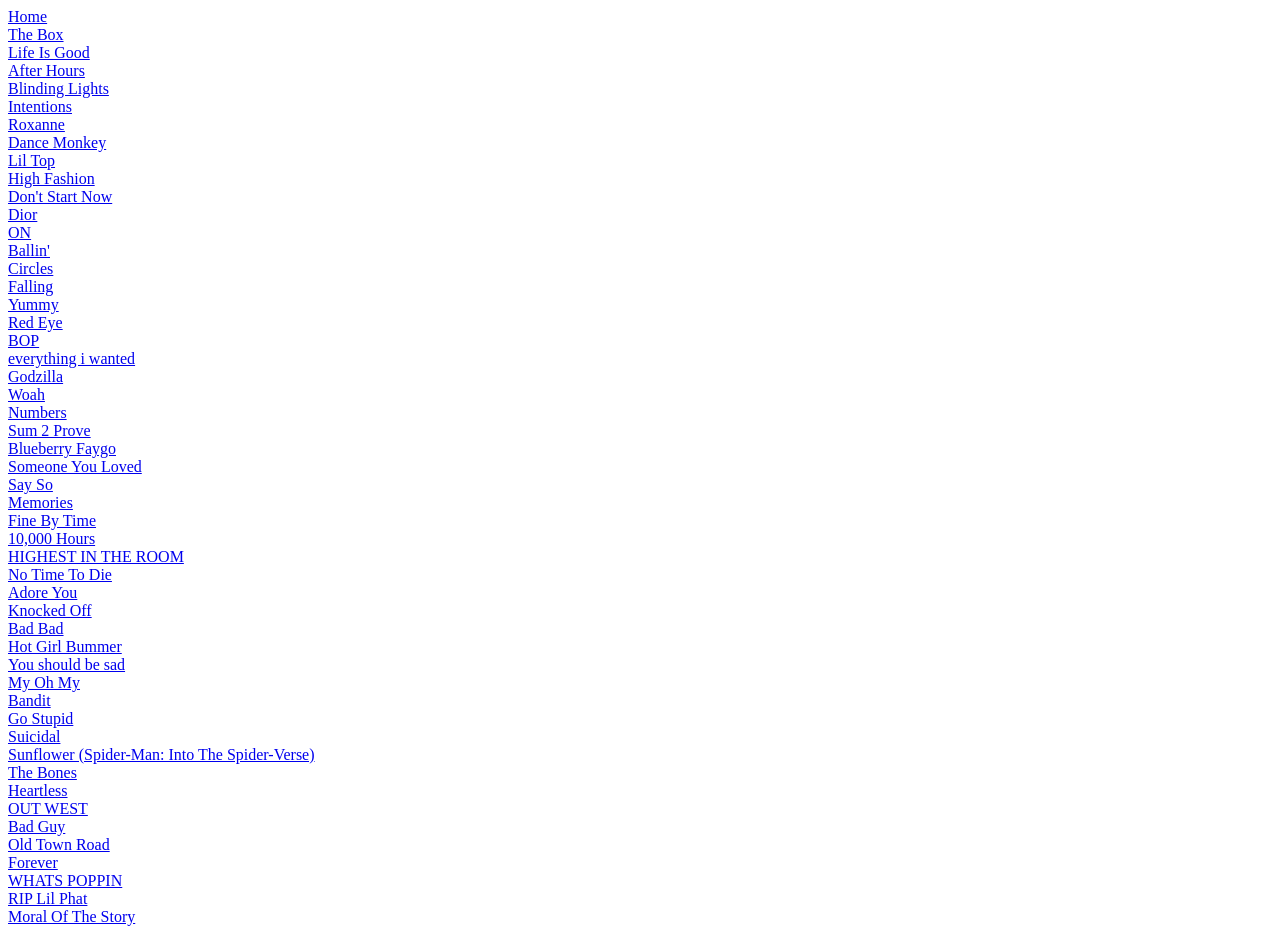
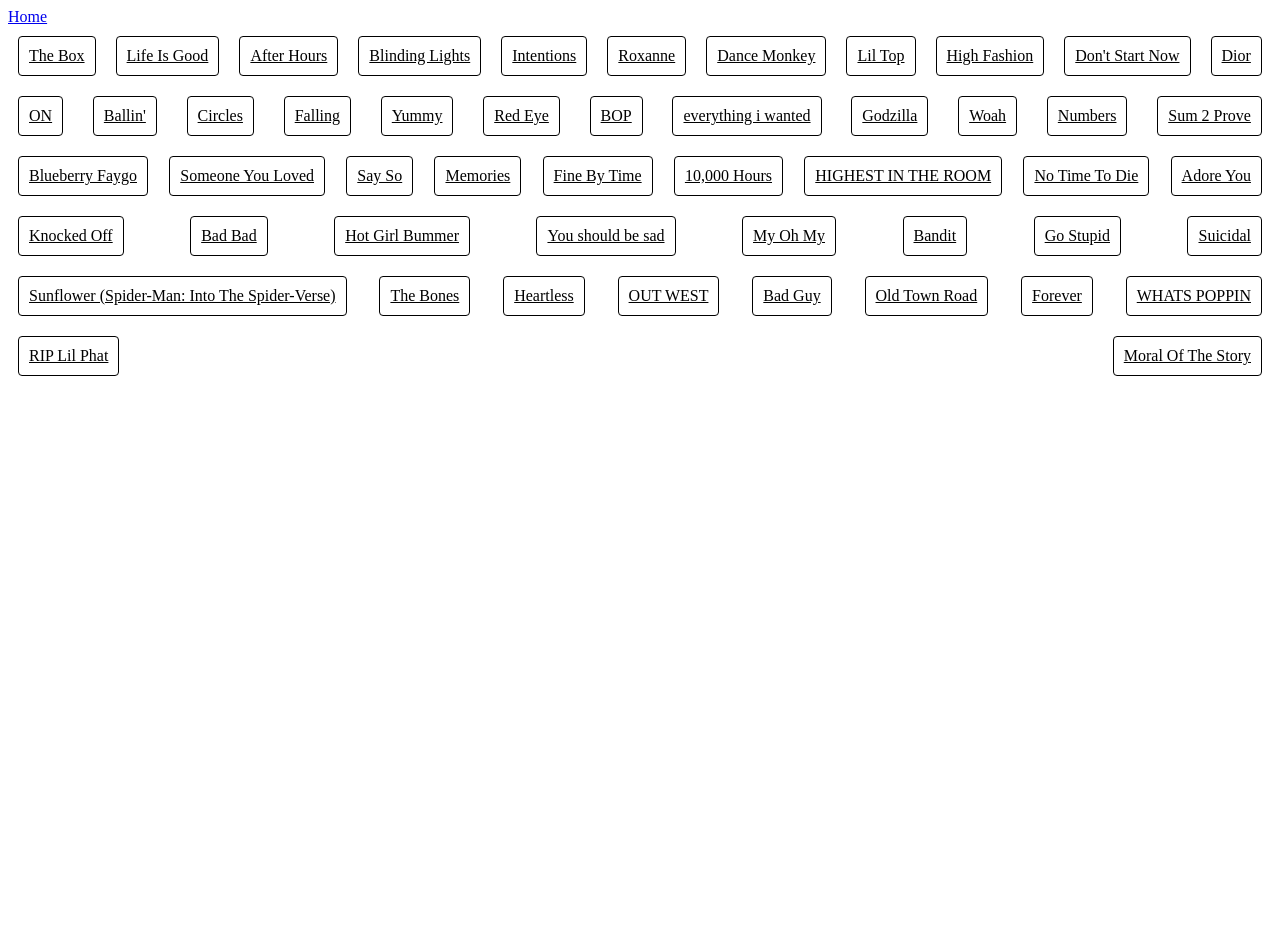
Before and after one commit to matthewkberg/programming_for_the_web_spring23, a Vue app in the folder week10/ex2/music-list/: page / in a window 1280 px wide. After the commit the page ends 800 px from the top, so only its background shows below. Built offline with nearby package versions, Linux system fonts and the light colour scheme.

Commit message:
created styling for the music list in Home.vue

```diff
--- a/week10/ex2/music-list/src/views/Home.vue
+++ b/week10/ex2/music-list/src/views/Home.vue
@@ -13,3 +13,34 @@
     </div>
 
 </template>
+
+<style>
+.song-container {
+    display: flex;
+    flex-direction: row;
+    flex-wrap: wrap;
+    justify-content: space-between;
+}
+
+.song-list-item {
+    width: auto;
+    padding: 10px;
+    margin: 10px;
+    border: 1px solid black;
+    border-radius: 4px;
+    background: white;
+}
+
+.song-list-item:hover {
+    background: black;
+
+}
+
+.song-list-item a {
+    color: black;
+}
+
+.song-list-item:hover a {
+    color: white;
+}
+</style>
```
